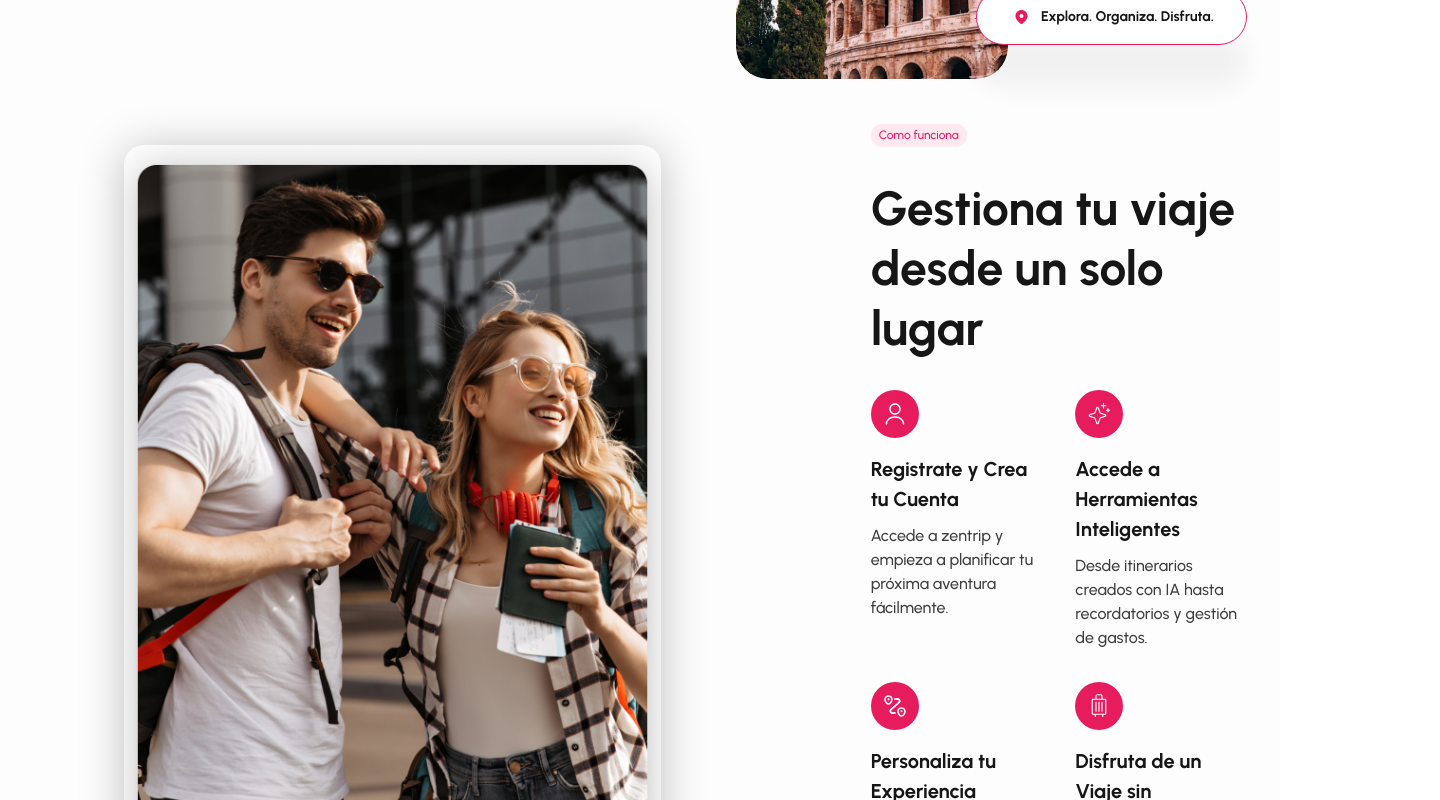
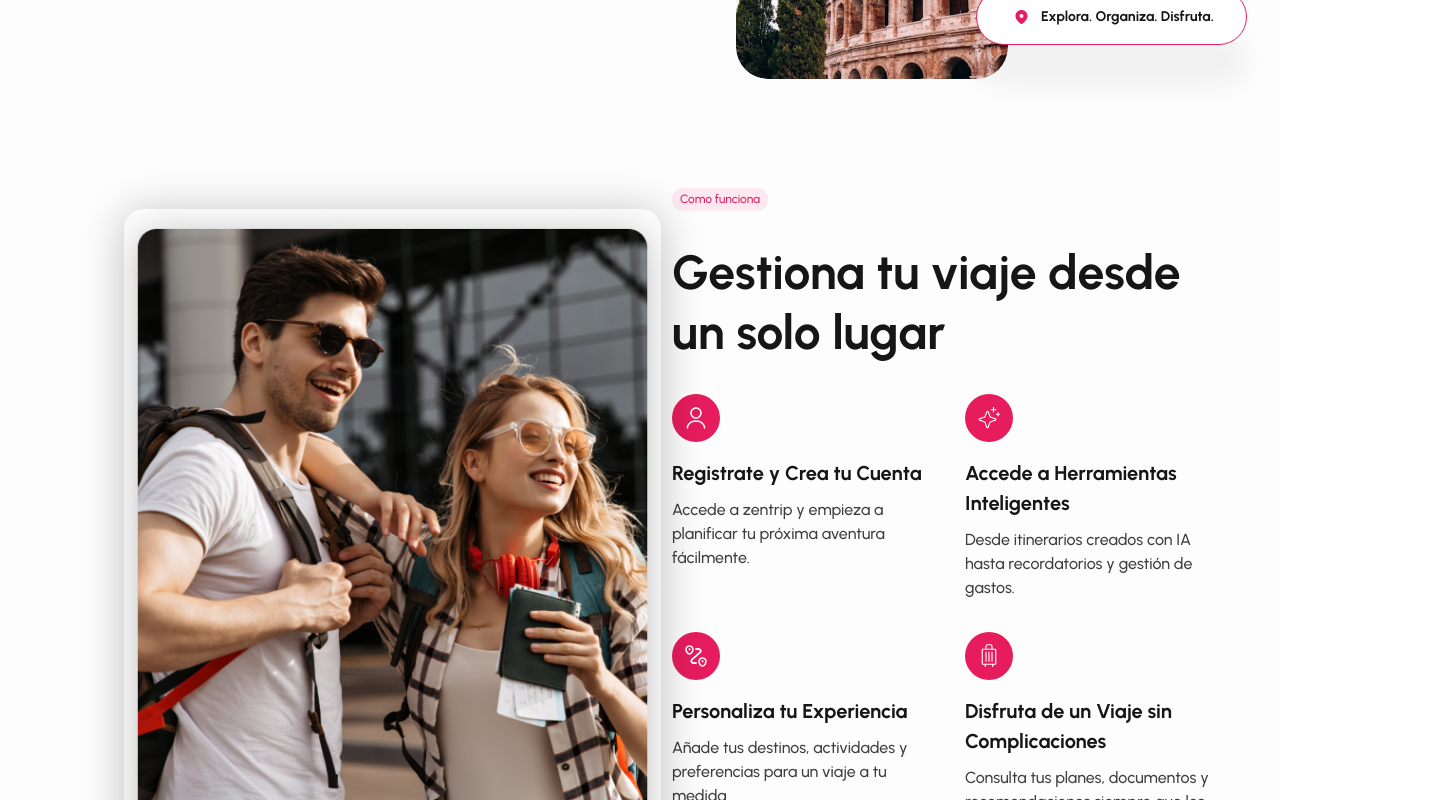
Before and after one commit to Ignacio918/viajes-app, a React (Vite) app in the folder viajes-app/: page / in a window 1280 px wide. Shown: the part 800-1600 px from the top of the page, 1440 px wide, since content can reach past the window. Built offline with nearby package versions, Linux system fonts and the light colour scheme; a web font is replaced by a local one.

Commit message:
acomodar howitworks

```diff
--- a/viajes-app/src/pages/HowItWorks.tsx
+++ b/viajes-app/src/pages/HowItWorks.tsx
@@ -11,12 +11,11 @@ const HowItWorks = () => {
     <section className="how-it-works-section">
       <div className="how-it-works-container">
         {/* Contenedor izquierdo - Imagen */}
-        <div className="pattern-light">
-          <div className="radial" />
+        <div className="left-container">
           <img
             src={fotoRandom3}
             alt="Random travel"
-            className="foto-random3"
+            className="main-image"
           />
         </div>
 
--- a/viajes-app/src/styles/HowItWorks.css
+++ b/viajes-app/src/styles/HowItWorks.css
@@ -1,22 +1,18 @@
 /* src/styles/HowItWorks.css */
 .how-it-works-section {
-  @apply w-full min-h-screen bg-[#FDFDFD];
+  @apply w-full min-h-screen py-16 bg-[#FDFDFD];
 }
 
 .how-it-works-container {
   @apply container mx-auto flex flex-row justify-between max-w-[1440px];
 }
 
-.pattern-light {
-  @apply w-full h-full relative bg-[#FDFDFD];
+.left-container {
+  @apply w-1/2 relative flex justify-center items-center;
 }
 
-.radial {
-  @apply w-[1440px] h-[810px] left-0 top-0 absolute;
-}
-
-.foto-random3 {
-  @apply w-[537px] h-[768px] left-[124px] top-[21px] absolute shadow-[0px_4px_44px_rgba(0,0,0,0.25)] rounded-[20px] object-cover;
+.main-image {
+  @apply w-[537px] h-[768px] absolute left-[124px] top-[21px] shadow-[0px_4px_44px_rgba(0,0,0,0.25)] rounded-[20px] object-cover;
 }
 
 .right-container {
```
